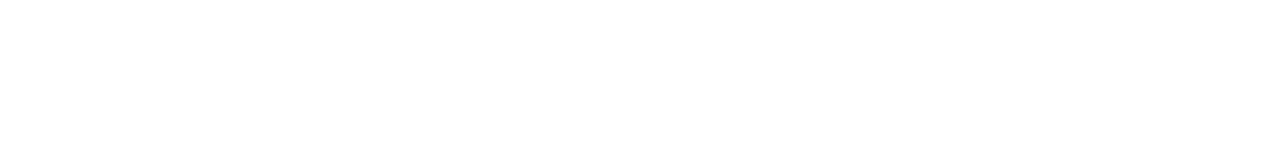
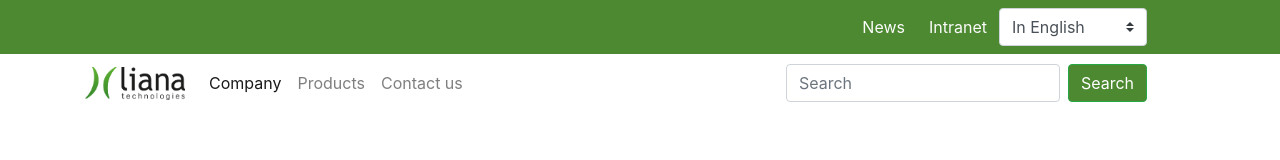
Before and after one commit to dairbuirabass/Liana-Task, a plain HTML site: page index.html in a window 1280 px wide. Drawn offline with nearby package versions, Linux system fonts and the light colour scheme.

Commit message:
Headers implemented

```diff
--- /dev/null
+++ b/css/styles.css
@@ -0,0 +1,42 @@
+.navbar-default {
+  min-height: 25px;
+  background-color: #4C8930;
+  border-color: #000;
+}
+
+.navbar-default .navbar-nav > li > a {
+  color: #FCFCFC;
+}
+
+.navbar-default .navbar-nav > li > a:hover,
+.navbar-default .navbar-nav > li > a:focus {
+  color: #D3D3D3;
+}
+
+.btn-success, .btn-success:hover, .btn-success:active, .btn-success:visited {
+    background-color: #4C8930 !important;
+}
+
+@media (min-width: 576px) {
+
+}
+
+
+@media (max-width: 992px) {
+  .navbar-default .navbar-collapse.collapse {
+    display: block!important;
+  }
+}
+
+/*
+.navbar-nav>li, .navbar-nav {
+  float: left !important;
+}
+
+.navbar-nav.navbar-right:last-child {
+  margin-right: -15px !important;
+}
+
+.navbar-right {
+  float: right!important;
+} */
--- a/index.html
+++ b/index.html
@@ -1,12 +1,73 @@
 <!DOCTYPE html>
 <html>
   <head>
+    <meta charset="utf-8">
+    <meta name="viewport" content="width=device-width, initial-scale=1, shrink-to-fit=no">
+    <link rel="stylesheet" href="https://maxcdn.bootstrapcdn.com/bootstrap/4.0.0/css/bootstrap.min.css" integrity="sha384-Gn5384xqQ1aoWXA+058RXPxPg6fy4IWvTNh0E263XmFcJlSAwiGgFAW/dAiS6JXm" crossorigin="anonymous">
+    <link rel="stylesheet" href="css/styles.css">
     <title>Liana Technologies</title>
   </head>
   <body>
+    <!-- First Navigation Bar -->
+    <nav class="navbar navbar-expand-lg navbar-default">
+      <div class="container">
+        <button class="navbar-toggler" type="button" data-toggle="collapse" data-target="#navbarSupportedContent" aria-controls="navbarSupportedContent" aria-expanded="false" aria-label="Toggle navigation">
+          <span class="navbar-toggler-icon"></span>
+        </button>
+        <div class="collapse navbar-collapse" id="first-nav">
+          <ul class="navbar-nav ml-auto">
+            <li class="nav-item px-1">
+              <a class="nav-link py-0" href="#">News</a>
+            </li>
+            <li class="nav-item px-1">
+              <a class="nav-link py-0" href="#">Intranet</a>
+            </li>
+          </ul>
+          <form class="form-inline my-2 my-lg-0 pr-5">
+            <select class="custom-select pr-5 py-0">
+              <option selected>In English</option>
+              <option value="1">Suomeksi</option>
+              <option value="2">På svenska</option>
+              <option value="3">По-русски</option>
+            </select>
+          </form>
+        </div>
+      </div>
+    </nav>
+    <!-- End of First Navigation Bar -->
 
+    <!-- Second Navigation Bar -->
+    <nav class="navbar navbar-expand-lg navbar-light bg-white">
+      <div class="container">
+        <a class="navbar-brand" href="#"><img src="assets/logo.png" width="100" alt=""></a>
+        <button class="navbar-toggler" type="button" data-toggle="collapse" data-target="#navbarSupportedContent" aria-controls="navbarSupportedContent" aria-expanded="false" aria-label="Toggle navigation">
+          <span class="navbar-toggler-icon"></span>
+        </button>
+
+        <div class="collapse navbar-collapse" id="navbarSupportedContent">
+          <ul class="navbar-nav mr-auto">
+            <li class="nav-item active">
+              <a class="nav-link" href="#">Company <span class="sr-only">(current)</span></a>
+            </li>
+            <li class="nav-item">
+              <a class="nav-link" href="#">Products</a>
+            </li>
+            <li class="nav-item">
+              <a class="nav-link" href="#">Contact us</a>
+            </li>
+          </ul>
+          <form class="form-inline my-2 my-lg-0 pr-5">
+            <input class="form-control mr-sm-2" type="search" placeholder="Search" aria-label="Search">
+            <button class="btn btn-success my-2 my-sm-0" type="submit">Search</button>
+          </form>
+        </div>
+      </div>
+    </nav>
+    <!-- End of Second Navigation Bar -->
+
+
+    <script src="https://code.jquery.com/jquery-3.2.1.slim.min.js" integrity="sha384-KJ3o2DKtIkvYIK3UENzmM7KCkRr/rE9/Qpg6aAZGJwFDMVNA/GpGFF93hXpG5KkN" crossorigin="anonymous"></script>
+    <script src="https://cdnjs.cloudflare.com/ajax/libs/popper.js/1.12.9/umd/popper.min.js" integrity="sha384-ApNbgh9B+Y1QKtv3Rn7W3mgPxhU9K/ScQsAP7hUibX39j7fakFPskvXusvfa0b4Q" crossorigin="anonymous"></script>
+    <script src="https://maxcdn.bootstrapcdn.com/bootstrap/4.0.0/js/bootstrap.min.js" integrity="sha384-JZR6Spejh4U02d8jOt6vLEHfe/JQGiRRSQQxSfFWpi1MquVdAyjUar5+76PVCmYl" crossorigin="anonymous"></script>
   </body>
-  <script src="https://code.jquery.com/jquery-3.2.1.slim.min.js" integrity="sha384-KJ3o2DKtIkvYIK3UENzmM7KCkRr/rE9/Qpg6aAZGJwFDMVNA/GpGFF93hXpG5KkN" crossorigin="anonymous"></script>
-  <script src="https://cdnjs.cloudflare.com/ajax/libs/popper.js/1.12.9/umd/popper.min.js" integrity="sha384-ApNbgh9B+Y1QKtv3Rn7W3mgPxhU9K/ScQsAP7hUibX39j7fakFPskvXusvfa0b4Q" crossorigin="anonymous"></script>
-  <script src="https://maxcdn.bootstrapcdn.com/bootstrap/4.0.0/js/bootstrap.min.js" integrity="sha384-JZR6Spejh4U02d8jOt6vLEHfe/JQGiRRSQQxSfFWpi1MquVdAyjUar5+76PVCmYl" crossorigin="anonymous"></script>
 </html>
```
Also changed, not shown: assets/logo.png (added).
